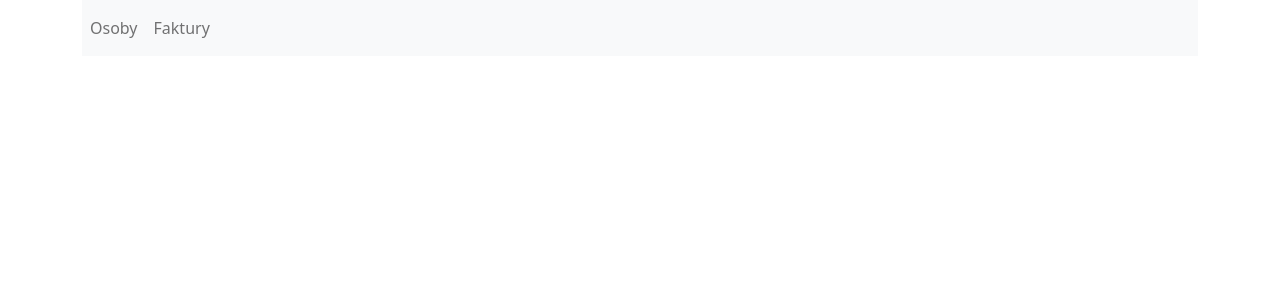
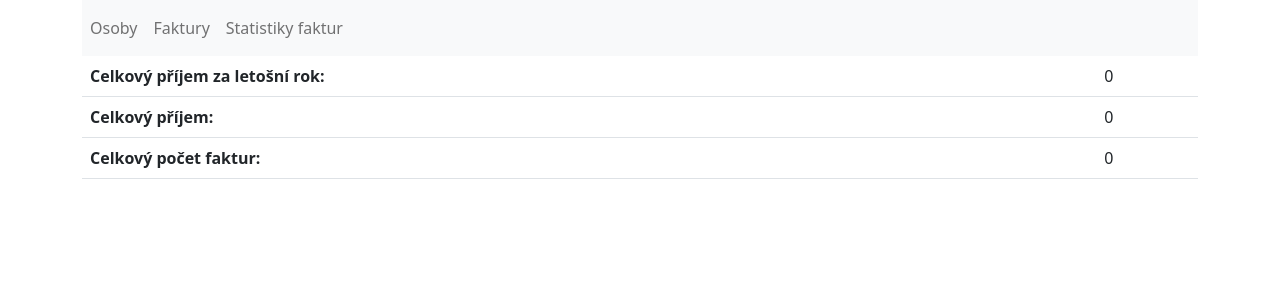
Before and after one commit to poLLib/invoice-webapp, a React (Create React App) app in the folder invoice-client-starter/: page /invoices/statistics in a window 1280 px wide. Before the commit this address had no page. Shown: the top 300 px of the page. Built offline with nearby package versions, Linux system fonts and the light colour scheme; no server answers.

Commit message:
InvoiceStatistics

```diff
--- a/invoice-client-starter/src/App.js
+++ b/invoice-client-starter/src/App.js
@@ -36,6 +36,7 @@ import PersonForm from "./persons/PersonForm";
 import InvoiceForm from "./invoice/InvoiceForm";
 import InvoiceIndex from "./invoice/InvoiceIndex";
 import InvoiceDetail from "./invoice/InvoiceDetail";
+import InvoiceStatistics from "./invoice/InvoiceStatistics";
 
 export function App() {
   return (
@@ -51,6 +52,11 @@ export function App() {
             <li className="nav-item">
               <Link to={"/invoices"} className="nav-link">
                 Faktury
+              </Link>
+            </li>
+            <li className="nav-item">
+              <Link to={"invoices/statistics"} className="nav-link">
+                Statistiky faktur
               </Link>
             </li>
           </ul>
@@ -71,6 +77,7 @@ export function App() {
             <Route path="create" element={<InvoiceForm />} />
             <Route path="show/:id" element={<InvoiceDetail />} />
             <Route path="edit/:id" element={<InvoiceForm />} />
+            <Route path="statistics" element={<InvoiceStatistics />} />
 
           </Route>
         </Routes>
--- a/invoice-client-starter/src/components/FlashMessage.js
+++ b/invoice-client-starter/src/components/FlashMessage.js
@@ -5,7 +5,3 @@ export function FlashMessage({ theme, text }) {
 }
 
 export default FlashMessage;
-
-//TODO: uprava faktury - pridat flash msg, treba po prenacteni na jinou url
-// vypsani statistik
-// udelat hezke rozlozeni ve 2 sloupcich v personDetail
--- a/invoice-client-starter/src/invoice/InvoiceDetail.js
+++ b/invoice-client-starter/src/invoice/InvoiceDetail.js
@@ -30,7 +30,7 @@ const InvoiceDetail = () => {
     const [invoice, setInvoice] = useState({});
     const [seller, setSeller] = useState({});
     const [buyer, setBuyer] = useState({});
-    const [isLoading, setIsLoading] = useState();
+    const [isLoading, setIsLoading] = useState(true);
 
 
 
--- a/invoice-client-starter/src/invoice/InvoiceIndex.js
+++ b/invoice-client-starter/src/invoice/InvoiceIndex.js
@@ -28,6 +28,7 @@ import InvoiceTable from "./InvoiceTable";
 
 const InvoiceIndex = () => {
     const [invoices, setInvoices] = useState([]);
+    const [isLoading, setIsLoading] = useState(true);
 
     const deleteInvoice = async (id) => {
         try {
@@ -40,17 +41,25 @@ const InvoiceIndex = () => {
     };
 
     useEffect(() => {
+        setIsLoading(true);
         apiGet("/api/invoices").then((data) => setInvoices(data));
+        setIsLoading(false);
     }, []);
 
     return (
         <div>
             <h1>Seznam faktur</h1>
-            <InvoiceTable
-                deleteInvoice={deleteInvoice}
-                items={invoices}
-                label="Počet faktur:"
-            />
+            {isLoading ? (
+                <div className="text-center">
+                    <div className="spinner-grow my-3" role="status"></div>
+                </div>
+            ) : (
+                <InvoiceTable
+                    deleteInvoice={deleteInvoice}
+                    items={invoices}
+                    label="Počet faktur:"
+                />
+            )}
         </div>
     );
 };
--- /dev/null
+++ b/invoice-client-starter/src/invoice/InvoiceStatistics.js
@@ -0,0 +1,44 @@
+import React, { useState, useEffect } from "react";
+import { apiGet } from "../utils/api";
+
+const InvoiceStatistics = () => {
+    const [isLoading, setIsLoading] = useState(true);
+    const [statistic, setStatistic] = useState({
+        currentYearSum: 0,
+        allTimeSum: 0,
+        invoicesCount: 0,
+    });
+
+    useEffect(() => {
+        setIsLoading(true);
+        apiGet("/api/invoices/statistics").then((data) => setStatistic(data));
+        setIsLoading(false);
+    }, []);
+
+    return (
+        <table className="table">
+            <tbody>
+                <tr>
+                    <th>Celkový příjem za letošní rok:</th>
+                    {isLoading ? (
+                        <div className="progress">
+                            <div className="spinner-border" role="status">
+                            </div>
+                        </div>) : (
+                        <td>{statistic.currentYearSum}</td>
+                    )}
+                </tr>
+                <tr>
+                    <th>Celkový příjem:</th>
+                    <td>{statistic.allTimeSum}</td>
+                </tr>
+                <tr>
+                    <th>Celkový počet faktur:</th>
+                    <td>{statistic.invoicesCount}</td>
+                </tr>
+            </tbody>
+        </table>
+    );
+};
+
+export default InvoiceStatistics;
--- a/invoice-client-starter/src/persons/PersonDetail.js
+++ b/invoice-client-starter/src/persons/PersonDetail.js
@@ -31,8 +31,8 @@ const PersonDetail = () => {
     const [person, setPerson] = useState({});
     const [soldInvoices, setSoldInvoices] = useState([]);
     const [receivedInvoices, setReceivedInvoices] = useState([]);
-    const [isLoadingPersons, setIsLoadingPersons] = useState();
-    const [isLoadingInvoices, setIsLoadingInvoices] = useState();
+    const [isLoadingPersons, setIsLoadingPersons] = useState(true);
+    const [isLoadingInvoices, setIsLoadingInvoices] = useState(true);
     const identificationNumber = person.identificationNumber;
 
     useEffect(() => {
--- a/invoice-client-starter/src/persons/PersonIndex.js
+++ b/invoice-client-starter/src/persons/PersonIndex.js
@@ -28,6 +28,8 @@ import PersonTable from "./PersonTable";
 
 const PersonIndex = () => {
     const [persons, setPersons] = useState([]);
+    const [isLoading, setIsLoading] = useState(true);
+
 
     const deletePerson = async (id) => {
         try {
@@ -40,17 +42,25 @@ const PersonIndex = () => {
     };
 
     useEffect(() => {
+        setIsLoading(true);
         apiGet("/api/persons").then((data) => setPersons(data));
+        setIsLoading(false);
     }, []);
 
     return (
         <div>
             <h1>Seznam osob</h1>
+            {isLoading ? (
+                <div className="text-center">
+                    <div className="spinner-grow my-3" role="status"></div>
+                </div>
+            ) : (
             <PersonTable
                 deletePerson={deletePerson}
                 items={persons}
                 label="Počet osob:"
             />
+            )}
         </div>
     );
 };
```
Also changed, not shown: invoice-client-starter/src/components/InputSelect.js (indentation only).
